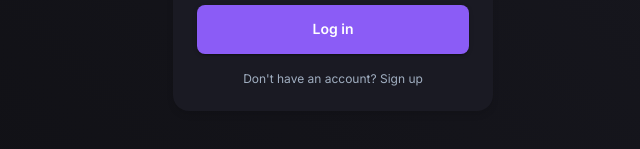
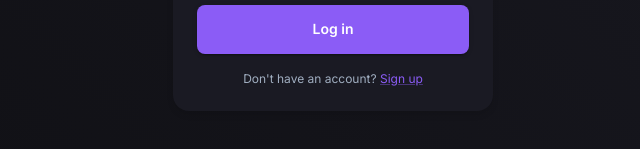
Before and after one commit to danushsingla/CustomerSupportAI, a Next.js app in the folder customer_support_ai/: page /login in a window 1280 px wide. Shown: the part 503-652 px from the top of the page, without its empty margins (307-947 px from the left). Built offline with nearby package versions, Linux system fonts and the light colour scheme.

Commit message:
fixed link color

```diff
--- a/customer_support_ai/src/app/login/page.tsx
+++ b/customer_support_ai/src/app/login/page.tsx
@@ -8,6 +8,7 @@ import {
   ThemeProvider,
   createTheme,
   Avatar,
+  Link as MuiLink,
 } from "@mui/material";
 import { motion } from "framer-motion";
 import NextLink from "next/link";
@@ -170,9 +171,14 @@ function Login() {
                 align="center"
                 sx={{ mt: 2 }}
               >
-                <NextLink href="/signup" passHref>
-                  Don't have an account? Sign up
-                </NextLink>
+                Don't have an account?{" "}
+                <MuiLink
+                  component={NextLink}
+                  href="/signup"
+                  color="primary.main"
+                >
+                  Sign up
+                </MuiLink>
               </Typography>
             </Box>
           </Box>
```
